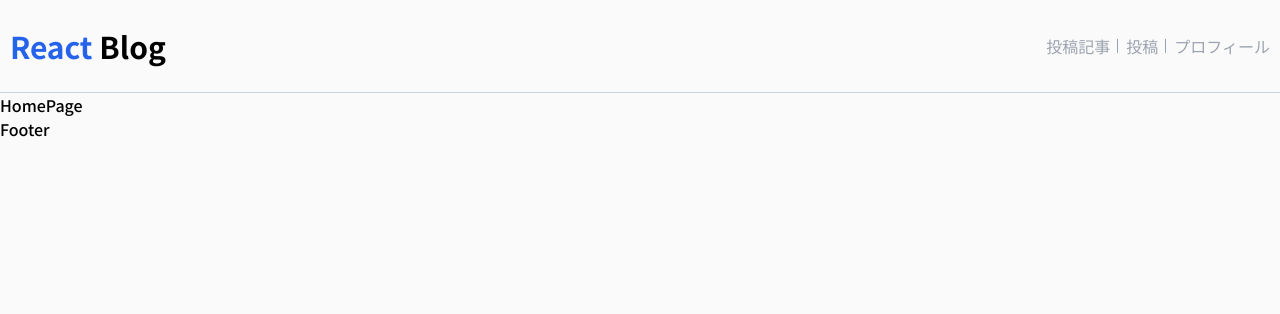
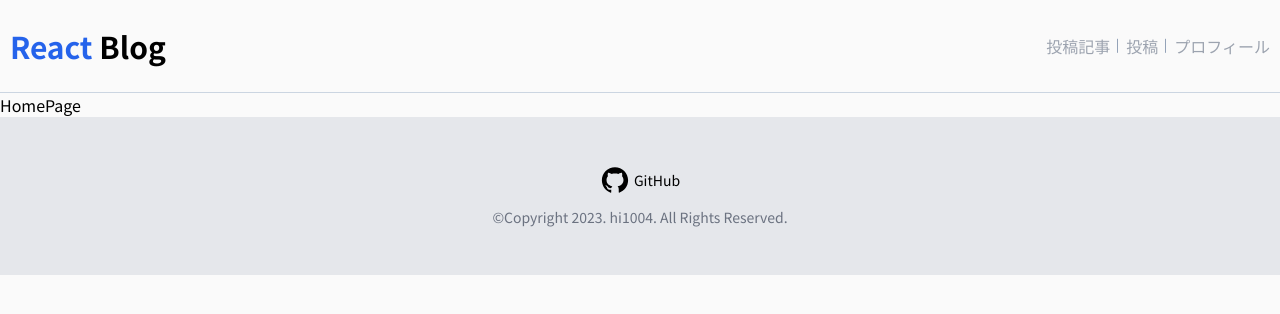
Before and after one commit to hi1004/react-blog-app, a React (Vite) app: page / in a window 1280 px wide. Shown: the top 314 px of the page. Built offline with nearby package versions, Linux system fonts and the light colour scheme.

Commit message:
style: footer-styling

```diff
--- a/package.json
+++ b/package.json
@@ -18,6 +18,7 @@
   "dependencies": {
     "react": "^18.2.0",
     "react-dom": "^18.2.0",
+    "react-icons": "^4.11.0",
     "react-router-dom": "^6.17.0"
   },
   "devDependencies": {
--- a/src/components/Footer.tsx
+++ b/src/components/Footer.tsx
@@ -1,5 +1,29 @@
+import { useMemo } from 'react';
+import { AiFillGithub } from 'react-icons/ai';
+import { Link } from 'react-router-dom';
+
+const GITHUB_URL = 'https://github.com/hi1004/react-blog-app';
 const Footer = () => {
-  return <div>Footer</div>;
+  const currentYear = useMemo(() => new Date().getFullYear(), []);
+
+  return (
+    <footer className="flex  bg-gray-200 min-h-[40px] px-8 py-12 flex-col items-center gap-3">
+      <nav className="flex">
+        <Link
+          to={GITHUB_URL}
+          target="_blank"
+          className="flex items-center gap-1"
+        >
+          <AiFillGithub className="text-3xl" />
+          <span className="text-sm">GitHub</span>
+        </Link>
+      </nav>
+
+      <p className="text-sm font-normal text-gray-500">
+        ©Copyright {currentYear}. hi1004. All Rights Reserved.
+      </p>
+    </footer>
+  );
 };
 
 export default Footer;
--- a/src/index.css
+++ b/src/index.css
@@ -6,7 +6,7 @@
 @layer base {
   html {
     font-family: 'Noto Sans JP', sans-serif;
-    font-weight: 500;
+    font-weight: normal;
   }
   body {
     background-color: #fafafa;
```
Also changed, not shown: 1 other file (tests, documents, lock files or other folders).
